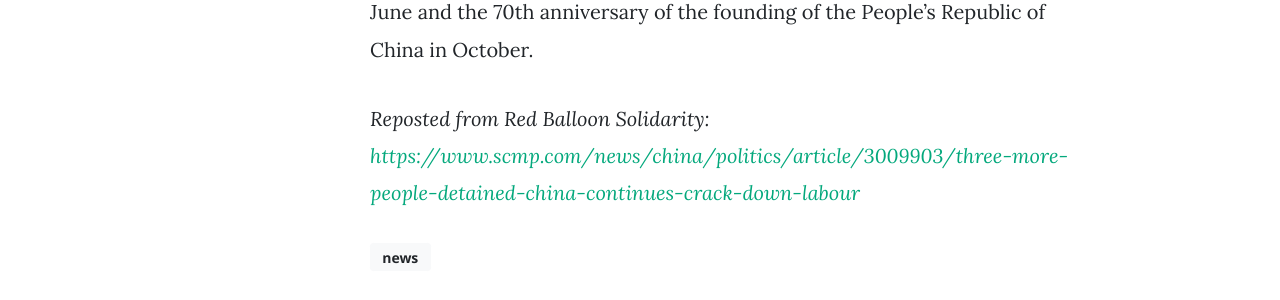
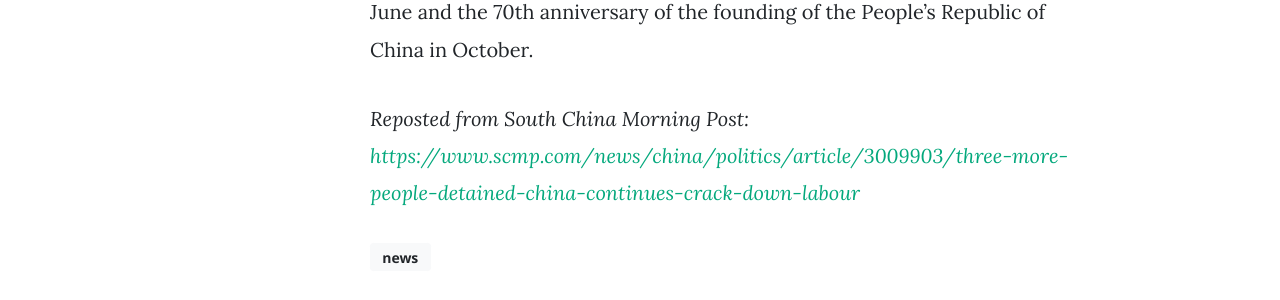
Before and after one commit to laoquan18/laoquan18.github.io, a Jekyll site: the page built from _posts/2019-07-20-Three-more-people-detained.md, in a window 1280 px wide and 900 px high, scrolled down 6743 px. Shown: the part 412-712 px from the top of the window. Built offline with Jekyll 4.4.1, drawn with Linux system fonts in a browser that asks for light colours; nearby versions of some CDN libraries; comment, search, counter and statistics services are not loaded.

Commit message:
Update 2019-07-20-Three-more-people-detained.md

```diff
--- a/_posts/2019-07-20-Three-more-people-detained.md
+++ b/_posts/2019-07-20-Three-more-people-detained.md
@@ -80,4 +80,4 @@ People also used the centre to share their concerns and mingle with others in a
 
 Chan said the tight controls on labour organisations and NGOs was likely to continue in the coming months as the country’s leaders were worried about maintaining social stability on the approach to several sensitive dates, most notably the 30th anniversary of the 1989 Tiananmen democracy movement in June and the 70th anniversary of the founding of the People’s Republic of China in October.
 
-<em>Reposted from Red Balloon Solidarity: <https://www.scmp.com/news/china/politics/article/3009903/three-more-people-detained-china-continues-crack-down-labour></em>
+<em>Reposted from South China Morning Post: <https://www.scmp.com/news/china/politics/article/3009903/three-more-people-detained-china-continues-crack-down-labour></em>
```
